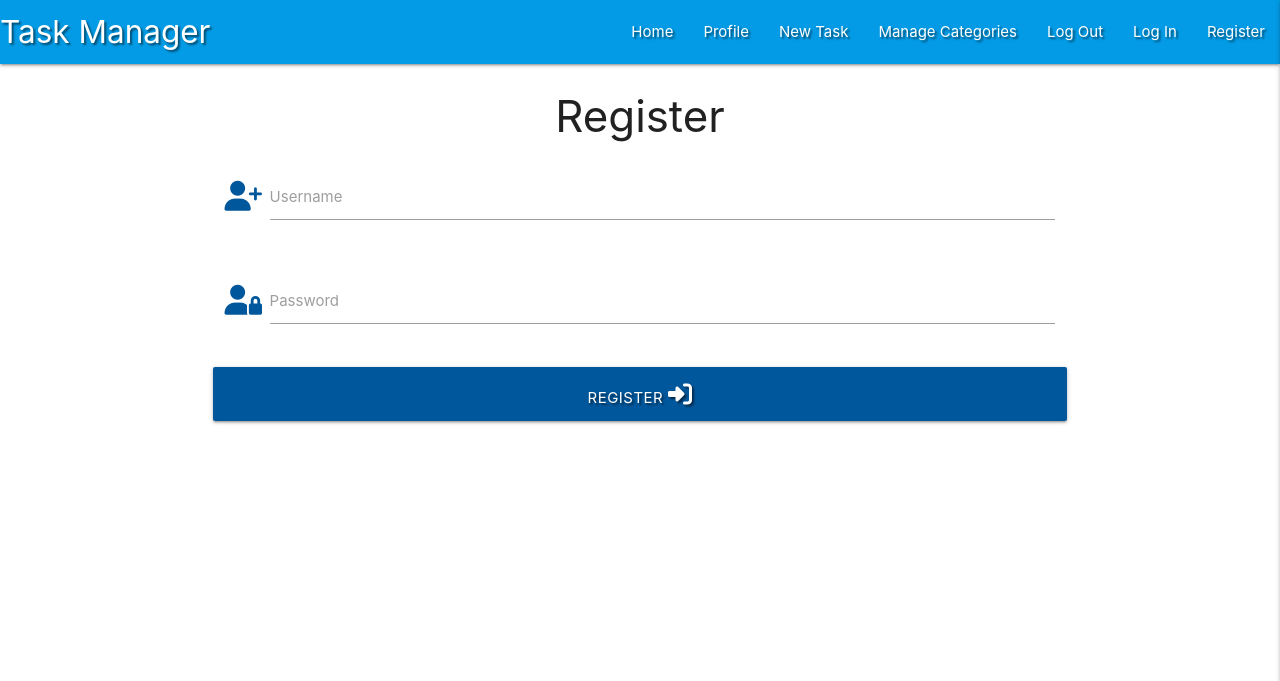
After one commit to TaherCCG/task-manager-project-mongodb, a Flask app: page /register in a window 1280 px wide. The commit adds this page. Shown: the top 681 px of the page. Run offline with Flask 3, Linux system fonts and the light colour scheme; some libraries are stand-ins or nearby versions.

Commit message:
Add Register template

```diff
--- a/app.py
+++ b/app.py
@@ -4,6 +4,7 @@ from flask import (
     redirect, request, session, url_for)
 from flask_pymongo import PyMongo
 from bson.objectid import ObjectId
+from werkzeug.security import generate_password_hash, check_password_hash
 if os.path.exists("env.py"):
     import env
 
@@ -24,7 +25,12 @@ def get_tasks():
     return render_template("tasks.html", tasks=tasks)
 
 
+@app.route("/register", methods=["GET", "POST"])
+def register():
+    return render_template("register.html")
+
+
 if __name__ == "__main__":
     app.run(host=os.environ.get("IP"),
-    port=int(os.environ.get("PORT")),
-    debug=True)
+            port=int(os.environ.get("PORT")),
+            debug=True)
--- a/templates/base.html
+++ b/templates/base.html
@@ -21,7 +21,7 @@
 <body>
 
     <header>
-        <!-- Top Navbar -->
+        <!-- top navbar -->
         <nav class="nav-extended text-shadow light-blue darken-1">
             <div class="nav-wrapper">
                 <a href="{{ url_for('get_tasks') }}" class="brand-logo">Task Manager</a>
@@ -33,15 +33,15 @@
                     <li><a href="#">Manage Categories</a></li>
                     <li><a href="#">Log Out</a></li>
                     <li><a href="#">Log In</a></li>
-                    <li><a href="#">Register</a></li>
+                    <li><a href="{{ url_for('register') }}">Register</a></li>
                 </ul>
             </div>
         </nav>
 
-        <!-- Mobile sidenav -->
+        <!-- mobile sidenav -->
         <ul class="sidenav" id="mobile-demo">
             <li>
-                <h4 class="center-align light-blue-text text-darken-4">Task Manager</h4>
+                <h4 class="center-align light-blue-text text-darken 4">Task Manager</h4>
             </li>
             <li><a href="{{ url_for('get_tasks') }}">Home</a></li>
             <li><a href="#">Profile</a></li>
@@ -49,7 +49,7 @@
             <li><a href="#">Manage Categories</a></li>
             <li><a href="#">Log Out</a></li>
             <li><a href="#">Log In</a></li>
-            <li><a href="#">Register</a></li>
+            <li><a href="{{ url_for('register') }}">Register</a></li>
         </ul>
     </header>
 
--- /dev/null
+++ b/templates/register.html
@@ -0,0 +1,33 @@
+{% extends "base.html" %}
+{% block content %}
+
+    <h3 class="center-align">Register</h3>
+
+    <div class="row">
+        <form class="col s12 m8 offset-m2" method="POST" action="{{ url_for('register') }}">
+            <!-- Username -->
+            <div class="row">
+                <div class="input-field col s12">
+                    <i class="fas fa-user-plus prefix light-blue-text text-darken-4"></i>
+                    <input id="username" name="username" type="text" class="validate">
+                    <label for="username">Username</label>
+                </div>
+            </div>
+            <!-- Password -->
+            <div class="row">
+                <div class="input-field col s12">
+                    <i class="fas fa-user-lock prefix light-blue-text text-darken-4"></i>
+                    <input id="password" name="password" type="password" class="validate">
+                    <label for="password">Password</label>
+                </div>
+            </div>
+            <!-- Register -->
+            <div class="row">
+                <button type="submit" class="col s12 btn-large light-blue darken-4 text-shadow">
+                    Register <i class="fas fa-sign-in-alt"></i>
+                </button>
+            </div>
+        </form>
+    </div>
+
+{% endblock %}
```
Also changed, not shown: templates/tasks.html (line endings or trailing spaces).
